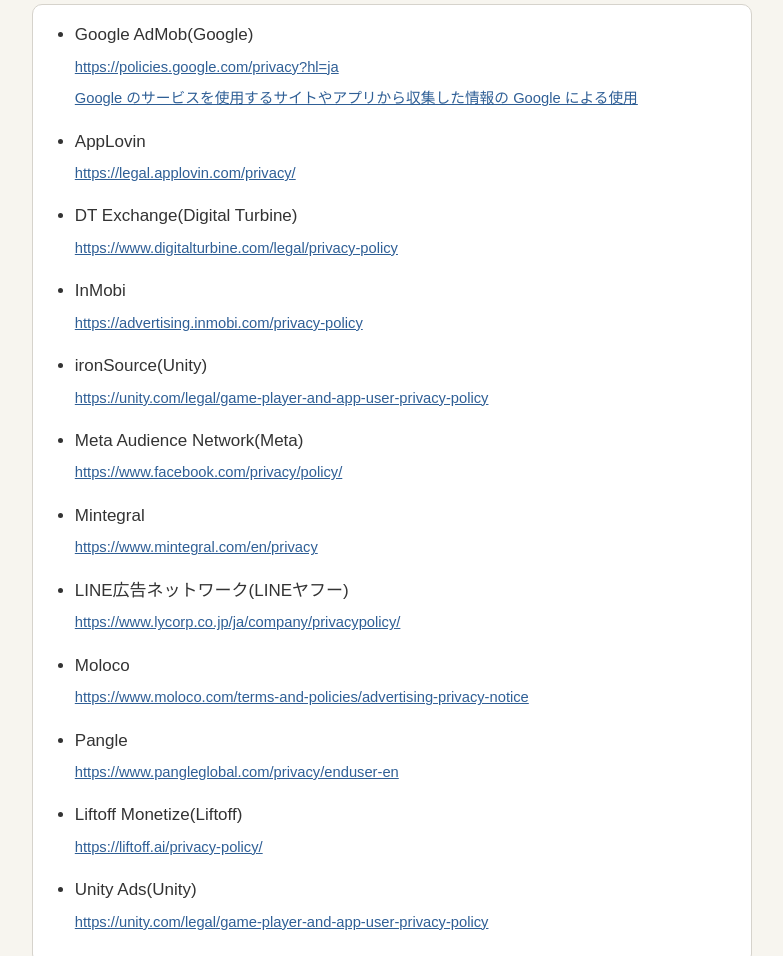
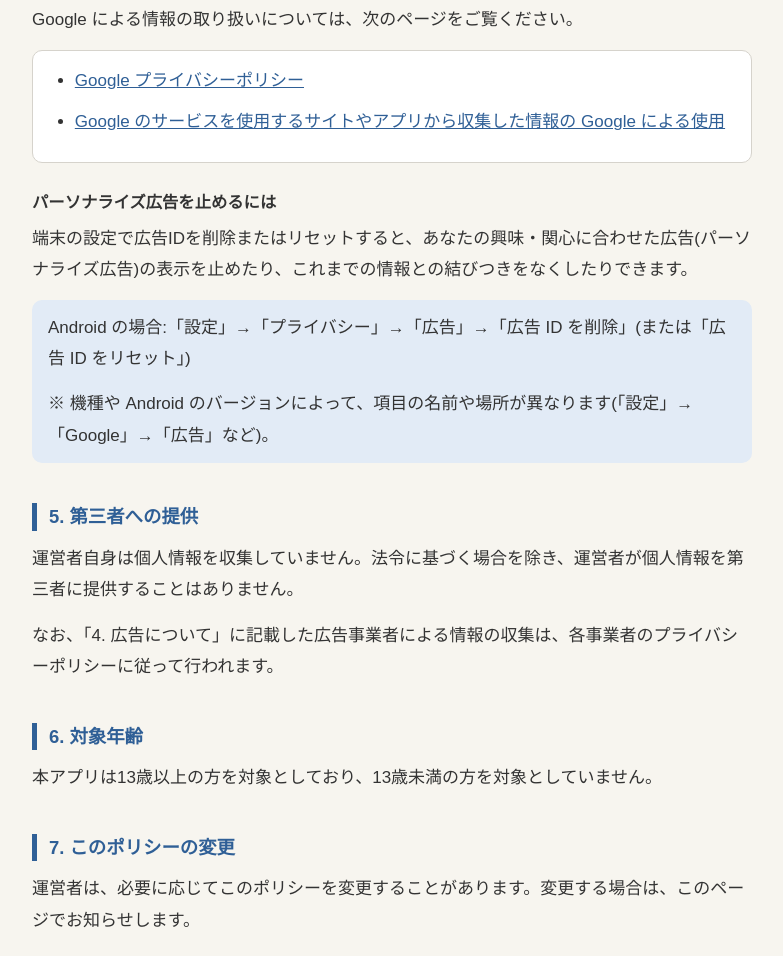
Before and after one commit to prau-apps/fusen-app-legal, a plain HTML site: page index.html in a window 1280 px wide. Shown: the part 1651-2607 px from the top of the page, without its empty margins (248-1031 px from the left). Drawn offline with Linux system fonts and the light colour scheme.

Commit message:
広告配信事業者の一覧を削除し、AdMob とメディエーションの説明にまとめる
- 事業者ごとの一覧と各社のプライバシーポリシーへのリンクを削除(事業者の増減のたびに更新しなくて済むように)
- AdMob のメディエーションを通じて連携する他の広告配信事業者の広告も配信する場合があることを記載
- Google のプライバシーポリシーと、パートナーのサイトやアプリから収集した情報の使用についてのリンクは残す

Co-Authored-By: Claude Opus 5.5 <noreply@anthropic.com>

```diff
--- a/index.html
+++ b/index.html
@@ -97,13 +97,8 @@
       padding: 12px 16px;
       margin: 0 0 16px;
     }
-    .networks li {
-      margin-bottom: 12px;
-    }
-    .networks a {
-      display: inline-block;
-      word-break: break-all;
-      font-size: 0.92rem;
+    .links li {
+      margin-bottom: 10px;
     }
     .contact a {
       font-size: 1.05rem;
@@ -147,36 +142,14 @@
   <p>端末を再起動したあとに、それまで浮かべていた付箋を元に戻すために使用します。</p>
 
   <h2>4. 広告について</h2>
-  <p>本アプリは、広告の配信に Google が提供する「Google AdMob」を使用しています。また、AdMob のメディエーション(複数の広告ネットワークから広告を選んで表示する仕組み)を通じて、次の広告ネットワークの広告も配信します。広告を読み込むために、本アプリはインターネットに接続します。</p>
+  <p>本アプリは、広告の配信に Google が提供する「Google AdMob」を使用しています。また、AdMob のメディエーション(複数の広告配信事業者から広告を選んで表示する仕組み)を通じて、AdMob と連携する他の広告配信事業者の広告を配信する場合があります。広告を読み込むために、本アプリはインターネットに接続します。</p>
   <p>これらの事業者は、広告の配信・広告の効果の測定・不正の防止のために、広告ID、IPアドレス、おおよその位置情報、端末の情報(機種・OSのバージョンなど)、アプリの利用状況(広告の表示やタップなど)を収集する場合があります。収集された情報は、各事業者のプライバシーポリシーに従って取り扱われます。</p>
+  <p>Google による情報の取り扱いについては、次のページをご覧ください。</p>
 
-  <div class="box networks">
+  <div class="box links">
     <ul>
-      <li>Google AdMob(Google)<br>
-        <a href="https://policies.google.com/privacy?hl=ja">https://policies.google.com/privacy?hl=ja</a><br>
-        <a href="https://policies.google.com/technologies/partner-sites?hl=ja">Google のサービスを使用するサイトやアプリから収集した情報の Google による使用</a></li>
-      <li>AppLovin<br>
-        <a href="https://legal.applovin.com/privacy/">https://legal.applovin.com/privacy/</a></li>
-      <li>DT Exchange(Digital Turbine)<br>
-        <a href="https://www.digitalturbine.com/legal/privacy-policy">https://www.digitalturbine.com/legal/privacy-policy</a></li>
-      <li>InMobi<br>
-        <a href="https://advertising.inmobi.com/privacy-policy">https://advertising.inmobi.com/privacy-policy</a></li>
-      <li>ironSource(Unity)<br>
-        <a href="https://unity.com/legal/game-player-and-app-user-privacy-policy">https://unity.com/legal/game-player-and-app-user-privacy-policy</a></li>
-      <li>Meta Audience Network(Meta)<br>
-        <a href="https://www.facebook.com/privacy/policy/">https://www.facebook.com/privacy/policy/</a></li>
-      <li>Mintegral<br>
-        <a href="https://www.mintegral.com/en/privacy">https://www.mintegral.com/en/privacy</a></li>
-      <li>LINE広告ネットワーク(LINEヤフー)<br>
-        <a href="https://www.lycorp.co.jp/ja/company/privacypolicy/">https://www.lycorp.co.jp/ja/company/privacypolicy/</a></li>
-      <li>Moloco<br>
-        <a href="https://www.moloco.com/terms-and-policies/advertising-privacy-notice">https://www.moloco.com/terms-and-policies/advertising-privacy-notice</a></li>
-      <li>Pangle<br>
-        <a href="https://www.pangleglobal.com/privacy/enduser-en">https://www.pangleglobal.com/privacy/enduser-en</a></li>
-      <li>Liftoff Monetize(Liftoff)<br>
-        <a href="https://liftoff.ai/privacy-policy/">https://liftoff.ai/privacy-policy/</a></li>
-      <li>Unity Ads(Unity)<br>
-        <a href="https://unity.com/legal/game-player-and-app-user-privacy-policy">https://unity.com/legal/game-player-and-app-user-privacy-policy</a></li>
+      <li><a href="https://policies.google.com/privacy?hl=ja">Google プライバシーポリシー</a></li>
+      <li><a href="https://policies.google.com/technologies/partner-sites?hl=ja">Google のサービスを使用するサイトやアプリから収集した情報の Google による使用</a></li>
     </ul>
   </div>
 
```
